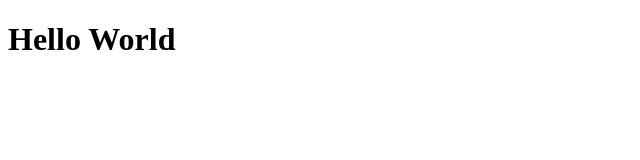
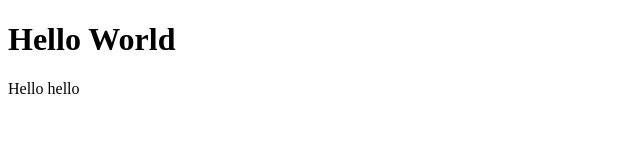
Before and after one commit to EmilBacklund/GitHub-Actions, a plain HTML site: page index.html in a window 1280 px wide. Shown: the full height of the page, 0-640 px from the left. Drawn offline with Linux system fonts and the light colour scheme.

Commit message:
small change to index.html file

```diff
--- a/index.html
+++ b/index.html
@@ -8,5 +8,6 @@
   </head>
   <body>
     <h1>Hello World</h1>
+    <p>Hello hello</p>
   </body>
 </html>
```
